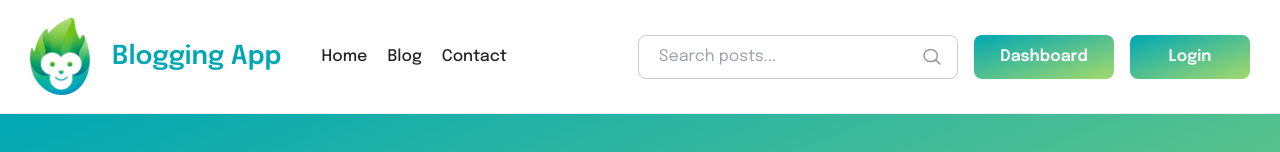
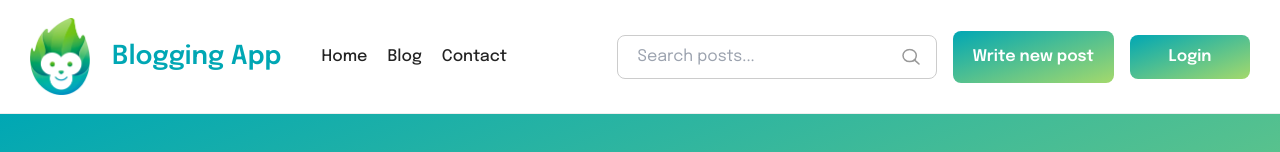
Before and after one commit to nguyenvanquyet02/Project_ReactJS_Blogging_App, a React (Create React App) app: page / in a window 1280 px wide. Shown: the top 152 px of the page. Built offline with nearby package versions, Linux system fonts and the light colour scheme; no server answers; the database is empty.

Commit message:
coding crud post with user role

```diff
--- a/src/components/layouts/Header.js
+++ b/src/components/layouts/Header.js
@@ -158,9 +158,17 @@ const Header = () => {
                                 </svg>
                             </span>
                         </div>
-                        <Button
-                            to="/dashboard"
-                            style={{ width: "140px", height: "44px" }}>Dashboard</Button>
+                        {userInfo && Number(userInfo.role) === userRole.ADMIN ?
+                            <Button
+                                to="/dashboard"
+                                style={{ width: "140px", height: "44px" }}
+                            >
+                                Dashboard
+                            </Button>
+                            : <Button to="/manage/add-post" className="header-button" height="52px">
+                                Write new post
+                            </Button>
+                        }
                         {!userInfo ? <Button to="/sign-in" style={{ width: "120px", height: "44px" }} kind='primary'>Login</Button>
                             : <div className='header-auth'>
                                 <Link to="/profile">
--- a/src/components/module/dashboard/Sidebar.js
+++ b/src/components/module/dashboard/Sidebar.js
@@ -3,6 +3,8 @@ import { NavLink } from "react-router-dom";
 import styled from "styled-components";
 import { signOut } from 'firebase/auth'
 import { auth } from '../../../firebase/firebase-config'
+import { useAuth } from "../../../contexts/auth-context";
+import { userRole } from "../../../utils/constants";
 const SidebarStyles = styled.div`
   width: 230px;
   background: #ffffff;
@@ -135,7 +137,8 @@ const sidebarLinks = [
   },
 ];
 const Sidebar = () => {
-
+  const { userInfo } = useAuth();
+  console.log(userInfo)
   return (
     <SidebarStyles className="sidebar">
 
@@ -146,6 +149,11 @@ const Sidebar = () => {
             <span className="menu-text">{link.title}</span>
           </div>
         )
+        if (link.title === "User") {
+          if (+userInfo?.role === userRole.USER) {
+            link.url = "/profile";
+          }
+        }
         return (
           <NavLink to={link.url} className="menu-item" key={link.title}>
             <span className="menu-icon">{link.icon}</span>
--- a/src/pages/DashboardPage.js
+++ b/src/pages/DashboardPage.js
@@ -1,7 +1,12 @@
 // import { Table } from "../components";
 import React from "react";
+import { useAuth } from "../contexts/auth-context";
+import { userRole } from "../utils/constants";
 
 const DashboardPage = () => {
+  // phan quyen chi admin moi ca the truy cap
+  const { userInfo } = useAuth();
+  if (+userInfo.role !== userRole.ADMIN) return null;
   return (
     <div>
       <h1 className="dashboard-heading">Dashboard page</h1>
```
